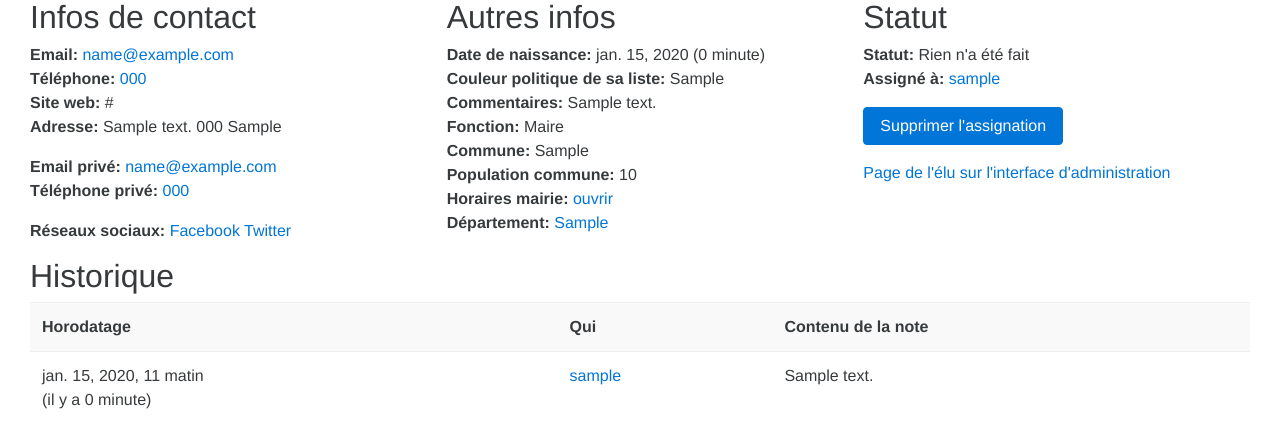
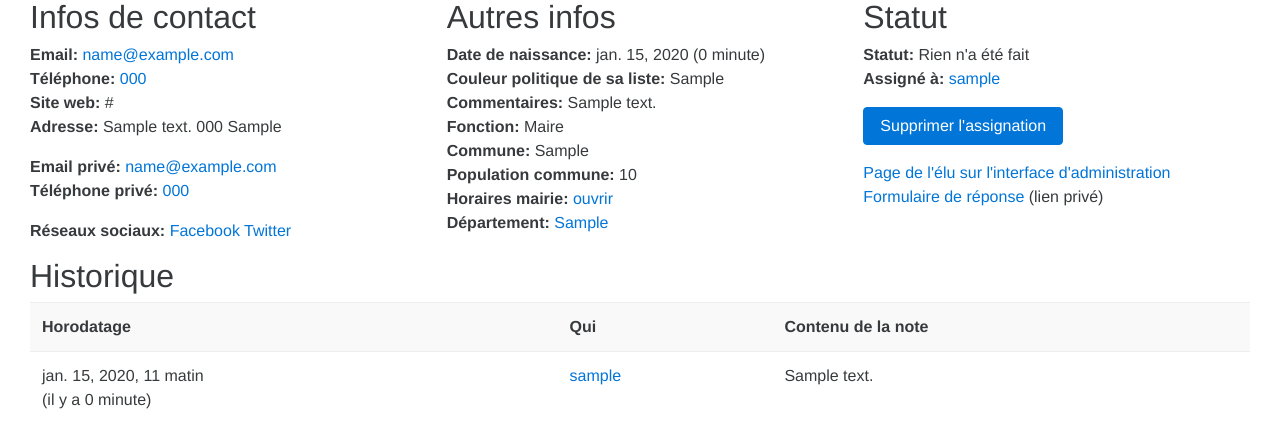
Before and after one commit to rhertzog/parrainage, a Django app: page /elu/1/ in a window 1280 px wide. Shown: the part 52-475 px from the top of the page. Run offline with Django 3.2, Linux system fonts and the light colour scheme; a user stored in the database is signed in; tables that the repository leaves empty hold one stand-in row (values such as "Sample post"); some libraries are stand-ins or nearby versions.

Commit message:
Add private answer link for admins

```diff
--- a/parrainage/app/templates/elu-detail.html
+++ b/parrainage/app/templates/elu-detail.html
@@ -65,6 +65,7 @@
 	<p>
 	<a href="/admin/app/elu/{{ object.id }}/">Page de l'élu sur
 	    l'interface d'administration</a><br/>
+	<a href="/u/{{ object.id }}/{{ object.private_token }}/">Formulaire de réponse</a> (lien privé)
 	</p>
 	{% endif %}
     </div>
```
